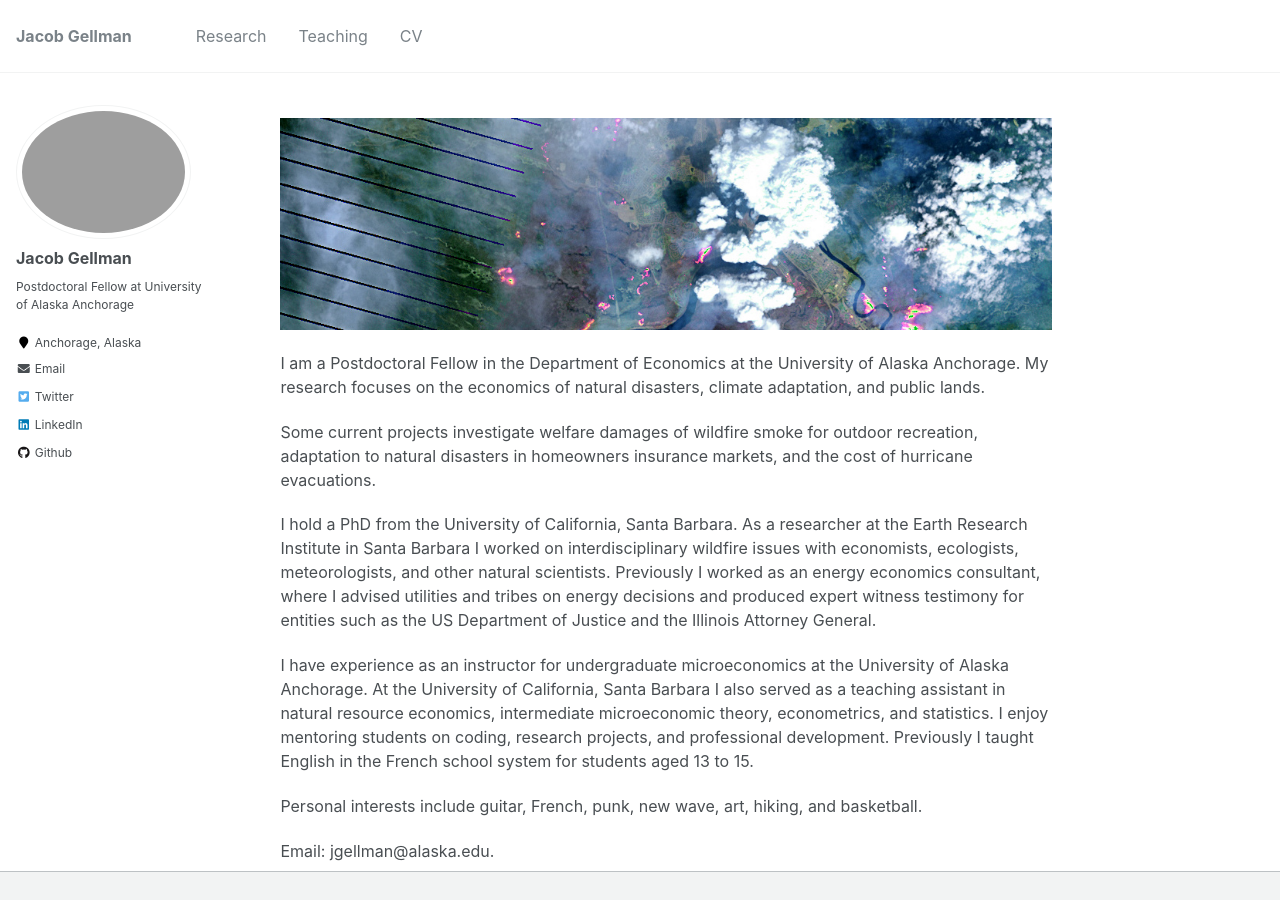
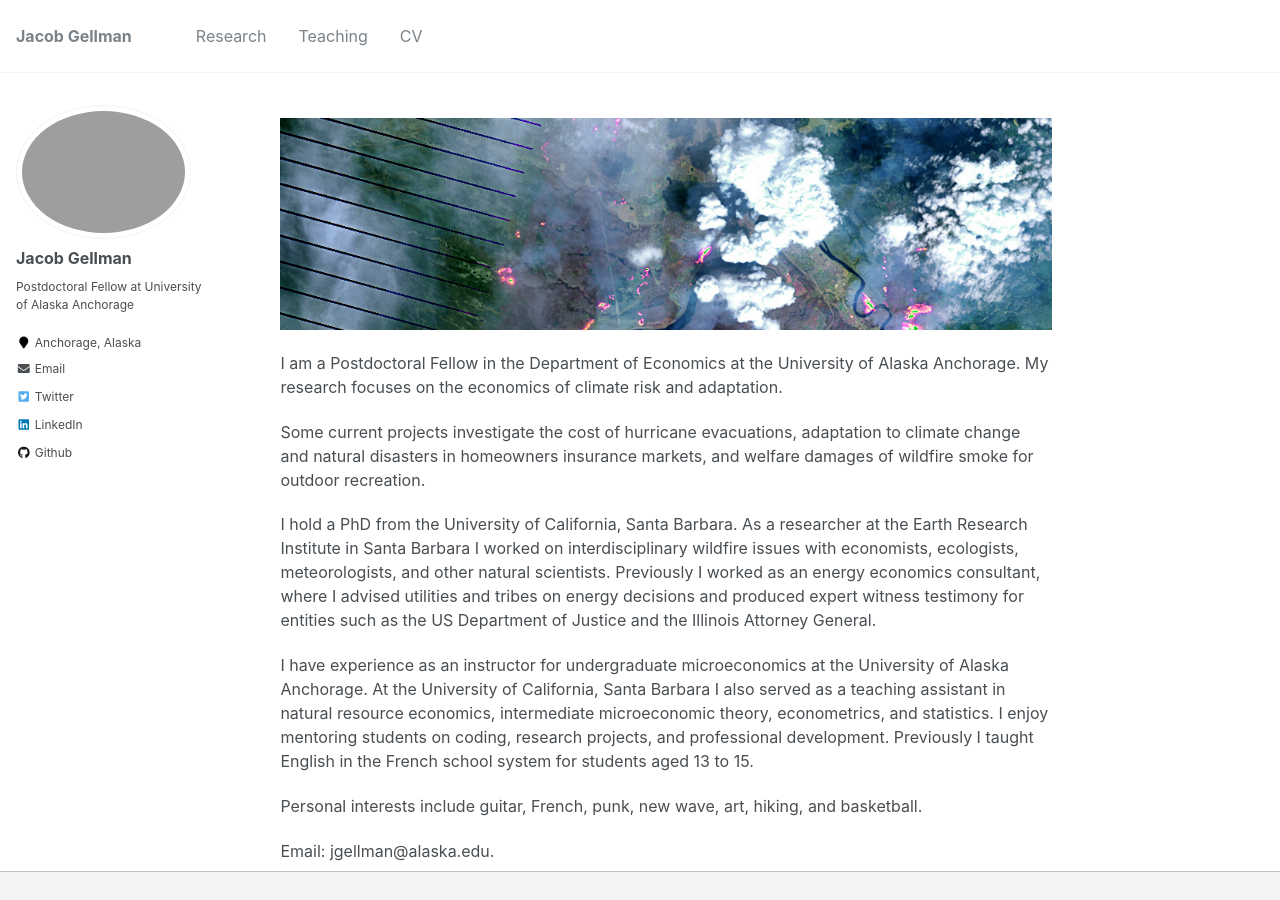
Before and after one commit to jacobgellman/jacobgellman.github.io, a Jekyll site: the page built from _pages/about.md, in a window 1280 px wide and 1052 px high, cut to the strip 0-900 px from the top of the window. Built offline with Jekyll 4.4.1, drawn with Linux system fonts in a browser that asks for light colours.

Commit message:
About page and CV

```diff
--- a/_pages/about.md
+++ b/_pages/about.md
@@ -9,9 +9,9 @@
 
 ![](images/ft_mcmurray_wiki.png)
 
-I am a Postdoctoral Fellow in the Department of Economics at the University of Alaska Anchorage. My research focuses on the economics of natural disasters, climate adaptation, and public lands.
+I am a Postdoctoral Fellow in the Department of Economics at the University of Alaska Anchorage. My research focuses on the economics of climate risk and adaptation.
 
-Some current projects investigate welfare damages of wildfire smoke for outdoor recreation, adaptation to natural disasters in homeowners insurance markets, and the cost of hurricane evacuations.
+Some current projects investigate the cost of hurricane evacuations, adaptation to climate change and natural disasters in homeowners insurance markets, and welfare damages of wildfire smoke for outdoor recreation.
 
 I hold a PhD from the University of California, Santa Barbara. As a researcher at the Earth Research Institute in Santa Barbara I worked on interdisciplinary wildfire issues with economists, ecologists, meteorologists, and other natural scientists. Previously I worked as an energy economics consultant, where I advised utilities and tribes on energy decisions and produced expert witness testimony for entities such as the US Department of Justice and the Illinois Attorney General.
 
```
Also changed, not shown: 1 other file.
